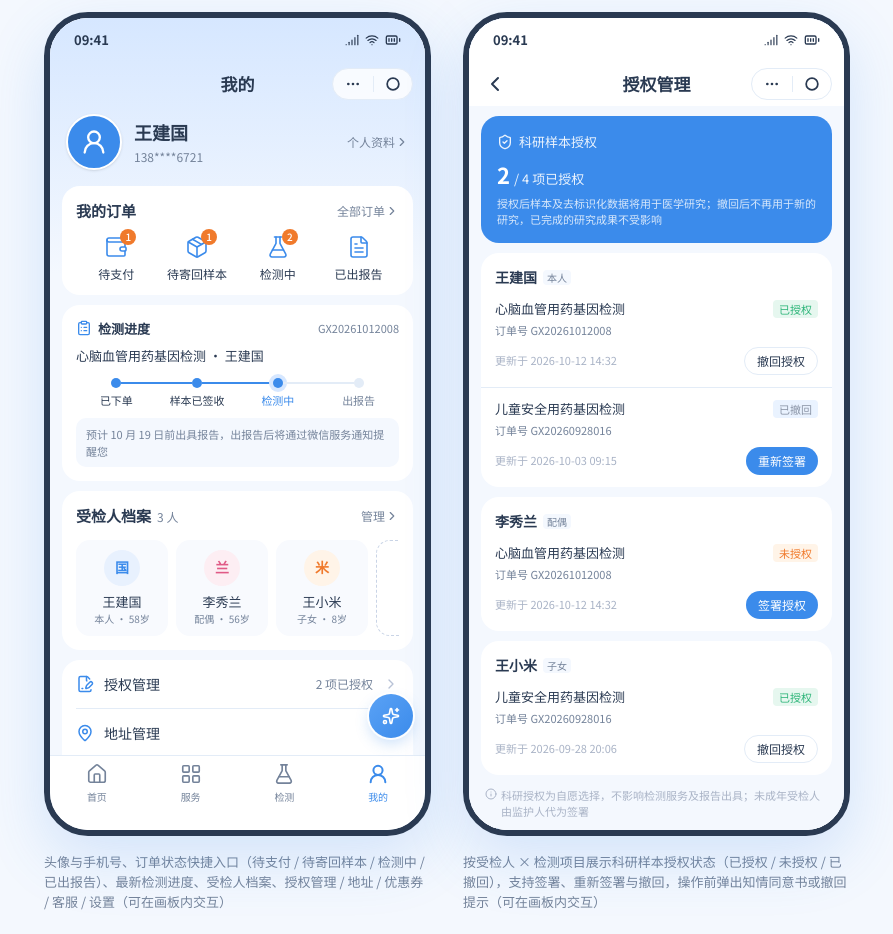
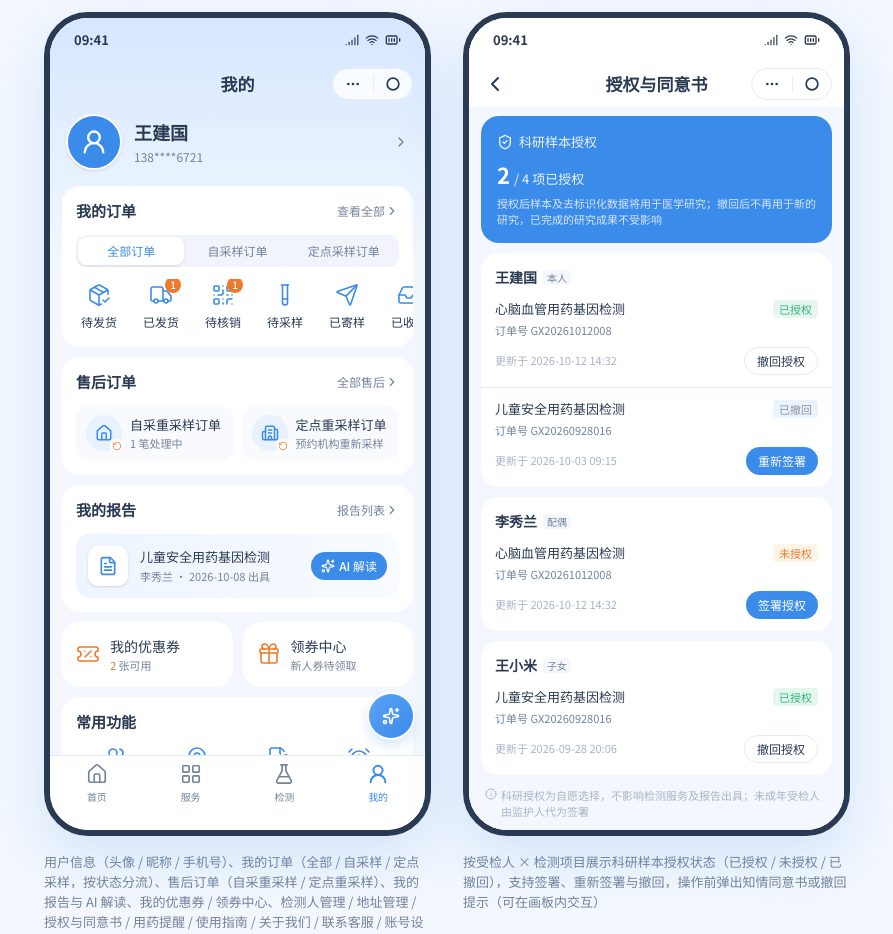
Before and after one commit to Bonye1986/douzheng, a Next.js app: page / in a window 1280 px wide. Shown: the part 6100-7034 px from the top of the page, without its empty margins (193-1086 px from the left). Built offline with nearby package versions, Linux system fonts and the light colour scheme.

Commit message:
Rebuild 我的 page to match structure diagram

```diff
--- a/app/page.tsx
+++ b/app/page.tsx
@@ -101,12 +101,12 @@ const screens = [
   {
     id: '18',
     title: '我的',
-    desc: '头像与手机号、订单状态快捷入口（待支付 / 待寄回样本 / 检测中 / 已出报告）、最新检测进度、受检人档案、授权管理 / 地址 / 优惠券 / 客服 / 设置（可在画板内交互）',
+    desc: '用户信息（头像 / 昵称 / 手机号）、我的订单（全部 / 自采样 / 定点采样，按状态分流）、售后订单（自采重采样 / 定点重采样）、我的报告与 AI 解读、我的优惠券 / 领券中心、检测人管理 / 地址管理 / 授权与同意书 / 用药提醒 / 使用指南 / 关于我们 / 联系客服 / 账号设置（可在画板内交互）',
     node: <HomeFlow initialTab="me" />,
   },
   {
     id: '16',
-    title: '我的 · 授权管理',
+    title: '我的 · 授权与同意书',
     desc: '按受检人 × 检测项目展示科研样本授权状态（已授权 / 未授权 / 已撤回），支持签署、重新签署与撤回，操作前弹出知情同意书或撤回提示（可在画板内交互）',
     node: <MineScreen initialAuthOpen />,
   },
--- a/components/mini/authorization-screen.tsx
+++ b/components/mini/authorization-screen.tsx
@@ -42,7 +42,7 @@ export function AuthorizationScreen({ onBack }: { onBack: () => void }) {
   }
 
   return (
-    <SubPage title="授权管理" titleId="auth-title" onBack={onBack}>
+    <SubPage title="授权与同意书" titleId="auth-title" onBack={onBack}>
       <div className="flex-1 overflow-y-auto px-3 pb-6 pt-2.5 [scrollbar-width:none]">
         <section className="rounded-2xl bg-primary p-4 text-primary-foreground">
           <p className="flex items-center gap-1.5 text-[13px] opacity-90">
--- a/components/mini/checkout-screen.tsx
+++ b/components/mini/checkout-screen.tsx
@@ -192,7 +192,7 @@ export function CheckoutScreen({ lines, onBack, onSubmitted, onDone }: Props) {
               {payable.toLocaleString('zh-CN')}
             </p>
             <p className="mt-2 text-[12px] leading-5 text-muted-foreground">
-              {hasSelf ? '采样盒将在 1–2 个工作日内寄出，请留意物流信息' : '请在预约时间前往采样点完成采样'}
+              {hasSelf ? '采样盒将在 1–2 个工作日内寄出，请留意物流信息' : '请���预约时间前往采样点完成采样'}
             </p>
             <div className="mt-5 flex w-full gap-2.5">
               <button
@@ -348,7 +348,7 @@ export function CheckoutScreen({ lines, onBack, onSubmitted, onDone }: Props) {
               + 添加受检人
             </button>
           </div>
-          <p className="px-3.5 pt-1 text-[11px] text-muted-foreground">��个项目可选多位受检人，一人一份，报告分别归档</p>
+          <p className="px-3.5 pt-1 text-[11px] text-muted-foreground">���个项目可选多位受检人，一人一份，报告分别归档</p>
           <ul>
             {rows.map(({ service }) => {
               const selected = assign[service.id] ?? []
@@ -451,7 +451,7 @@ export function CheckoutScreen({ lines, onBack, onSubmitted, onDone }: Props) {
                           })}
                       </ul>
                       <p className="mt-1.5 text-[10px] leading-4 text-[#a9b3c6]">
-                        不勾选不影响检测，可在「我的 → 授权管理」中签署或撤回
+                        不勾选不影响检测，可在「我的 → 授权与同意书」中签署或撤回
                       </p>
                     </div>
                   )}
--- a/components/mini/mine-screen.tsx
+++ b/components/mini/mine-screen.tsx
@@ -2,47 +2,118 @@
 
 import { useState } from 'react'
 import {
+  AlarmClock,
+  BadgeCheck,
+  Ban,
+  BookOpen,
+  Building2,
   ChevronRight,
-  ClipboardList,
   FileSignature,
   FileText,
   FlaskConical,
+  Gift,
   Headphones,
+  House,
+  Inbox,
+  Info,
   MapPin,
-  Package,
-  Plus,
+  PackageCheck,
+  QrCode,
+  RotateCcw,
+  Send,
   Settings,
-  ShieldCheck,
+  Sparkles,
+  TestTube,
   TicketPercent,
+  Truck,
   UserRound,
-  Wallet,
+  Users,
+  type LucideIcon,
 } from 'lucide-react'
 import { Capsule, StatusBar } from '@/components/mini/phone-frame'
 import { AuthorizationScreen } from '@/components/mini/authorization-screen'
-import { examineeMeta, initialExaminees, initialResearchAuths } from '@/components/mini/checkout-data'
+import { initialExaminees } from '@/components/mini/checkout-data'
+import { cn } from '@/lib/utils'
 
-const orderStatus = [
-  { key: 'unpaid', label: '待支付', icon: Wallet, count: 1 },
-  { key: 'shipping', label: '待寄回样本', icon: Package, count: 1 },
-  { key: 'testing', label: '检测中', icon: FlaskConical, count: 2 },
-  { key: 'done', label: '已出报告', icon: FileText, count: 0 },
+type StatusKey =
+  | 'toShip'
+  | 'shipped'
+  | 'toVerify'
+  | 'toSample'
+  | 'sent'
+  | 'received'
+  | 'testing'
+  | 'done'
+  | 'closed'
+
+const statusMeta: Record<StatusKey, { label: string; icon: LucideIcon; count?: number }> = {
+  toShip: { label: '待发货', icon: PackageCheck },
+  shipped: { label: '已发货', icon: Truck, count: 1 },
+  toVerify: { label: '待核销', icon: QrCode, count: 1 },
+  toSample: { label: '待采样', icon: TestTube },
+  sent: { label: '已寄样', icon: Send },
+  received: { label: '已收样', icon: Inbox },
+  testing: { label: '检测中', icon: FlaskConical, count: 2 },
+  done: { label: '已完成', icon: BadgeCheck },
+  closed: { label: '已关闭', icon: Ban },
+}
+
+const orderTabs = [
+  {
+    key: 'all',
+    label: '全部订单',
+    statuses: ['toShip', 'shipped', 'toVerify', 'toSample', 'sent', 'received', 'testing', 'done', 'closed'],
+  },
+  {
+    key: 'self',
+    label: '自采样订单',
+    statuses: ['toShip', 'shipped', 'toSample', 'sent', 'received', 'testing', 'done', 'closed'],
+  },
+  {
+    key: 'site',
+    label: '定点采样订单',
+    statuses: ['toVerify', 'toSample', 'sent', 'received', 'testing', 'done', 'closed'],
+  },
+] as const satisfies readonly { key: string; label: string; statuses: readonly StatusKey[] }[]
+
+type OrderTabKey = (typeof orderTabs)[number]['key']
+
+const afterSales = [
+  { key: 'self', label: '自采重采样订单', desc: '重新寄送采样盒', icon: House, count: 1 },
+  { key: 'site', label: '定点重采样订单', desc: '预约机构重新采样', icon: Building2, count: 0 },
 ] as const
 
-const signedCount = initialResearchAuths.filter((a) => a.status === 'signed').length
-
-const services = [
-  { key: 'auth', label: '授权管理', icon: FileSignature, extra: `${signedCount} 项已授权` },
+const tools = [
+  { key: 'examinee', label: '检测人管理', icon: Users },
   { key: 'address', label: '地址管理', icon: MapPin },
-  { key: 'coupon', label: '我的优惠券', icon: TicketPercent, extra: '2 张可用' },
-  { key: 'service', label: '联系客服', icon: Headphones, extra: '9:00–21:00' },
-  { key: 'settings', label: '设置', icon: Settings },
+  { key: 'auth', label: '授权与同意书', icon: FileSignature },
+  { key: 'reminder', label: '用药提醒', icon: AlarmClock },
+  { key: 'guide', label: '使用指南', icon: BookOpen },
+  { key: 'about', label: '关于我们', icon: Info },
+  { key: 'service', label: '联系客服', icon: Headphones },
+  { key: 'account', label: '账号设置', icon: Settings },
 ] as const
 
-const avatarTone = ['bg-[#e8f1fe] text-primary', 'bg-[#fdeef3] text-[#e05a86]', 'bg-[#fff4e8] text-[#f07a2c]']
+function SectionHeader({ id, title, action }: { id: string; title: string; action: string }) {
+  return (
+    <div className="flex items-center justify-between">
+      <h2 id={id} className="text-[15px] font-semibold text-foreground">
+        {title}
+      </h2>
+      <button type="button" className="flex items-center text-[12px] text-muted-foreground">
+        {action}
+        <ChevronRight className="size-3.5" aria-hidden="true" />
+      </button>
+    </div>
+  )
+}
 
 export function MineScreen({ initialAuthOpen = false }: { initialAuthOpen?: boolean }) {
   const [authOpen, setAuthOpen] = useState(initialAuthOpen)
+  const [orderTab, setOrderTab] = useState<OrderTabKey>('all')
   const self = initialExaminees[0]
+  const activeTab = orderTabs.find((t) => t.key === orderTab) ?? orderTabs[0]
+  const maskedPhone = (self.phone ?? '').replace(/^(\d{3})\d{4}(\d{4})$/, '$1****$2')
 
   return (
     <div className="relative flex h-full flex-col bg-[#f4f8fe]">
@@ -56,140 +127,159 @@ export function MineScreen({ initialAuthOpen = false }: { initialAuthOpen?: bool
       </div>
 
       <div className="relative flex-1 overflow-y-auto px-3 pb-24 pt-2 [scrollbar-width:none]">
-        <section aria-label="个人信息" className="flex items-center gap-3 px-1">
-          <span className="flex size-14 items-center justify-center rounded-full border-2 border-white bg-primary text-primary-foreground shadow-sm">
+        {/* 用户信息：头像 / 昵称 / 手机号 */}
+        <section aria-label="用户信息">
+          <button type="button" className="flex w-full items-center gap-3 px-1 text-left">
+            <span className="flex size-14 shrink-0 items-center justify-center rounded-full border-2 border-white bg-primary text-primary-foreground shadow-sm">
               <UserRound className="size-7" aria-hidden="true" />
             </span>
-          <div className="min-w-0 flex-1">
-            <p className="text-[18px] font-semibold text-foreground">{self.name}</p>
-            <p className="mt-0.5 text-[12px] tabular-nums text-muted-foreground">{self.phone}</p>
-          </div>
-          <button type="button" className="flex items-center text-[12px] text-muted-foreground">
-            个人资料
-            <ChevronRight className="size-3.5" aria-hidden="true" />
+            <span className="min-w-0 flex-1">
+              <span className="block text-[18px] font-semibold text-foreground">{self.name}</span>
+              <span className="mt-0.5 block text-[12px] tabular-nums text-muted-foreground">{maskedPhone}</span>
+            </span>
+            <ChevronRight className="size-4 text-muted-foreground" aria-hidden="true" />
+            <span className="sr-only">进入个人资料</span>
           </button>
         </section>
 
-        <section aria-labelledby="mine-orders" className="mt-4 rounded-2xl bg-white px-3.5 pb-3 pt-3.5">
-          <div className="flex items-center justify-between">
-            <h2 id="mine-orders" className="text-[15px] font-semibold text-foreground">我的订单</h2>
-            <button type="button" className="flex items-center text-[12px] text-muted-foreground">
-              全部订单
-              <ChevronRight className="size-3.5" aria-hidden="true" />
+        {/* 我的订单 */}
+        <section aria-labelledby="mine-orders" className="mt-4 rounded-2xl bg-white pb-3 pt-3.5">
+          <div className="px-3.5">
+            <SectionHeader id="mine-orders" title="我的订单" action="查看全部" />
+            <div role="tablist" aria-label="订单类型" className="mt-3 flex rounded-lg bg-[#f1f5fb] p-0.5">
+              {orderTabs.map((t) => (
+                <button
+                  key={t.key}
+                  type="button"
+                  role="tab"
+                  aria-selected={orderTab === t.key}
+                  onClick={() => setOrderTab(t.key)}
+                  className={cn(
+                    'h-7 flex-1 rounded-md text-[12px] transition-colors',
+                    orderTab === t.key ? 'bg-white font-medium text-primary shadow-sm' : 'text-muted-foreground',
+                  )}
+                >
+                  {t.label}
                 </button>
+              ))}
             </div>
-          <ul className="mt-3 flex">
-            {orderStatus.map((s) => (
-              <li key={s.key} className="flex-1">
-                <button type="button" className="flex w-full flex-col items-center gap-1.5">
+          </div>
+          <ul
+            role="tabpanel"
+            aria-label={activeTab.label}
+            className="mt-3 flex overflow-x-auto px-1.5 [scrollbar-width:none]"
+          >
+            {activeTab.statuses.map((key) => {
+              const s = statusMeta[key]
+              return (
+                <li key={key} className="w-[62px] shrink-0">
+                  <button type="button" className="flex w-full flex-col items-center gap-1.5 py-1">
                     <span className="relative">
                       <s.icon className="size-6 text-primary" strokeWidth={1.6} aria-hidden="true" />
-                    {s.count > 0 && (
+                      {s.count ? (
                         <span className="absolute -right-2 -top-1.5 flex h-4 min-w-4 items-center justify-center rounded-full bg-[#f07a2c] px-1 text-[10px] font-medium tabular-nums text-white">
                           {s.count}
                           <span className="sr-only">笔</span>
                         </span>
-                    )}
+                      ) : null}
                     </span>
                     <span className="text-[12px] text-foreground">{s.label}</span>
+                  </button>
+                </li>
+              )
+            })}
+          </ul>
+        </section>
+
+        {/* 售后订单 */}
+        <section aria-labelledby="mine-after" className="mt-2.5 rounded-2xl bg-white p-3.5">
+          <SectionHeader id="mine-after" title="售后订单" action="全部售后" />
+          <ul className="mt-3 grid grid-cols-2 gap-2">
+            {afterSales.map((a) => (
+              <li key={a.key}>
+                <button type="button" className="flex w-full items-center gap-2 rounded-xl bg-[#f8fafe] p-2.5 text-left">
+                  <span className="relative flex size-9 shrink-0 items-center justify-center rounded-full bg-[#e8f1fe] text-primary">
+                    <a.icon className="size-[18px]" aria-hidden="true" />
+                    <RotateCcw
+                      className="absolute -bottom-0.5 -right-0.5 size-3.5 rounded-full bg-white p-0.5 text-[#f07a2c]"
+                      aria-hidden="true"
+                    />
+                  </span>
+                  <span className="min-w-0">
+                    <span className="block truncate text-[13px] font-medium text-foreground">{a.label}</span>
+                    <span className="block truncate text-[11px] text-muted-foreground">
+                      {a.count > 0 ? `${a.count} 笔处理中` : a.desc}
+                    </span>
+                  </span>
                 </button>
               </li>
             ))}
           </ul>
         </section>
 
-        <section aria-labelledby="mine-progress" className="mt-2.5 rounded-2xl bg-white p-3.5">
-          <div className="flex items-center gap-1.5">
-            <ClipboardList className="size-4 text-primary" aria-hidden="true" />
-            <h2 id="mine-progress" className="text-[13px] font-semibold text-foreground">检测进度</h2>
-            <span className="ml-auto text-[11px] tabular-nums text-muted-foreground">GX20261012008</span>
+        {/* 我的报告 */}
+        <section aria-labelledby="mine-report" className="mt-2.5 rounded-2xl bg-white p-3.5">
+          <SectionHeader id="mine-report" title="我的报告" action="报告列表" />
+          <div className="mt-3 flex items-center gap-3 rounded-xl bg-gradient-to-r from-[#eef5ff] to-[#f8fbff] p-3">
+            <span className="flex size-10 shrink-0 items-center justify-center rounded-lg bg-white text-primary shadow-sm">
+              <FileText className="size-5" aria-hidden="true" />
+            </span>
+            <div className="min-w-0 flex-1">
+              <p className="truncate text-[13px] font-medium text-foreground">儿童安全用药基因检测</p>
+              <p className="mt-0.5 text-[11px] text-muted-foreground">
+                李秀兰 · <span className="tabular-nums">2026-10-08</span> 出具
+              </p>
             </div>
-          <p className="mt-2 text-[13px] text-foreground">心脑血管用药基因检测 · 王建国</p>
-          <ol className="mt-3 flex items-center" aria-label="当前进度：实验室检测中">
-            {['已下单', '样本已签收', '检测中', '出报告'].map((step, i) => {
-              const done = i < 2
-              const current = i === 2
-              return (
-                <li key={step} className="flex flex-1 flex-col items-center gap-1">
-                  <div className="flex w-full items-center">
-                    <span className={`h-0.5 flex-1 ${i === 0 ? 'invisible' : done || current ? 'bg-primary' : 'bg-border'}`} />
-                    <span
-                      className={`size-2.5 rounded-full ${current ? 'bg-primary ring-4 ring-[#d6e7ff]' : done ? 'bg-primary' : 'bg-border'}`}
-                    />
-                    <span className={`h-0.5 flex-1 ${i === 3 ? 'invisible' : done ? 'bg-primary' : 'bg-border'}`} />
+            <button
+              type="button"
+              className="flex h-7 shrink-0 items-center gap-1 rounded-full bg-primary px-2.5 text-[12px] font-medium text-primary-foreground"
+            >
+              <Sparkles className="size-3.5" aria-hidden="true" />
+              AI 解读
+            </button>
           </div>
-                  <span className={`text-[11px] ${current ? 'font-medium text-primary' : done ? 'text-foreground' : 'text-muted-foreground'}`}>
-                    {step}
-                  </span>
-                </li>
-              )
-            })}
-          </ol>
-          <p className="mt-2.5 rounded-lg bg-[#f4f8fe] px-2.5 py-2 text-[11px] text-muted-foreground">
-            预计 10 月 19 日前出具报告，出报告后将通过微信服务通知提醒您
-          </p>
         </section>
 
-        <section aria-labelledby="mine-members" className="mt-2.5 rounded-2xl bg-white p-3.5">
-          <div className="flex items-center justify-between">
-            <h2 id="mine-members" className="text-[15px] font-semibold text-foreground">
-              受检人档案
-              <span className="ml-1.5 text-[12px] font-normal text-muted-foreground">{initialExaminees.length} 人</span>
-            </h2>
-            <button type="button" className="flex items-center text-[12px] text-muted-foreground">
-              管理
-              <ChevronRight className="size-3.5" aria-hidden="true" />
-            </button>
-          </div>
-          <ul className="mt-3 flex gap-2 overflow-x-auto [scrollbar-width:none]">
-            {initialExaminees.map((m, i) => (
-              <li key={m.id} className="shrink-0">
-                <button type="button" className="flex w-[92px] flex-col items-center rounded-xl bg-[#f8fafe] px-2 py-2.5">
-                  <span className={`flex size-9 items-center justify-center rounded-full text-[14px] font-semibold ${avatarTone[i % avatarTone.length]}`}>
-                    {m.name.slice(-1)}
+        {/* 我的优惠券 / 领券中心 */}
+        <section aria-label="优惠券" className="mt-2.5 grid grid-cols-2 gap-2.5">
+          <button type="button" className="flex items-center gap-2.5 rounded-2xl bg-white p-3.5 text-left">
+            <TicketPercent className="size-6 shrink-0 text-[#f07a2c]" strokeWidth={1.6} aria-hidden="true" />
+            <span>
+              <span className="block text-[14px] font-medium text-foreground">我的优惠券</span>
+              <span className="block text-[11px] text-muted-foreground">
+                <span className="tabular-nums text-[#f07a2c]">2</span> 张可用
               </span>
-                  <span className="mt-1.5 text-[13px] font-medium text-foreground">{m.name}</span>
-                  <span className="text-[10px] text-muted-foreground">
-                    {m.relation} · {examineeMeta(m).split(' · ')[1]}
             </span>
           </button>
-              </li>
-            ))}
-            <li className="shrink-0">
+          <button type="button" className="flex items-center gap-2.5 rounded-2xl bg-white p-3.5 text-left">
+            <Gift className="size-6 shrink-0 text-[#f07a2c]" strokeWidth={1.6} aria-hidden="true" />
+            <span>
+              <span className="block text-[14px] font-medium text-foreground">领券中心</span>
+              <span className="block text-[11px] text-muted-foreground">新人券待领取</span>
+            </span>
+          </button>
+        </section>
+
+        {/* 常用功能 */}
+        <nav aria-labelledby="mine-tools" className="mt-2.5 rounded-2xl bg-white p-3.5">
+          <h2 id="mine-tools" className="text-[15px] font-semibold text-foreground">
+            常用功能
+          </h2>
+          <ul className="mt-3 grid grid-cols-4 gap-y-4">
+            {tools.map((t) => (
+              <li key={t.key}>
                 <button
                   type="button"
-                className="flex h-full w-[92px] flex-col items-center justify-center gap-1 rounded-xl border border-dashed border-[#c9d4e6] text-[12px] text-muted-foreground"
+                  onClick={() => t.key === 'auth' && setAuthOpen(true)}
+                  className="flex w-full flex-col items-center gap-1.5"
                 >
-                <Plus className="size-5" aria-hidden="true" />
-                添加
-              </button>
-            </li>
-          </ul>
-        </section>
-
-        <nav aria-label="常用服务" className="mt-2.5 rounded-2xl bg-white px-3.5">
-          <ul>
-            {services.map((item) => (
-              <li key={item.key} className="border-b border-border last:border-0">
-                <button
-                  type="button"
-                  onClick={() => item.key === 'auth' && setAuthOpen(true)}
-                  className="flex h-12 w-full items-center gap-2.5 text-left"
-                >
-                  <item.icon className="size-[18px] text-primary" aria-hidden="true" />
-                  <span className="text-[14px] text-foreground">{item.label}</span>
-                  <span className="ml-auto text-[12px] text-muted-foreground">{'extra' in item ? item.extra : ''}</span>
-                  <ChevronRight className="size-4 text-[#b8c2d6]" aria-hidden="true" />
+                  <t.icon className="size-6 text-primary" strokeWidth={1.6} aria-hidden="true" />
+                  <span className="text-[12px] text-foreground">{t.label}</span>
                 </button>
               </li>
             ))}
           </ul>
         </nav>
-
-        <p className="mt-4 flex items-center justify-center gap-1 text-[11px] text-[#a9b3c6]">
-          <ShieldCheck className="size-3" aria-hidden="true" />
-          基因数据加密存储，仅本人及授权成员可查看
-        </p>
       </div>
 
       {authOpen && <AuthorizationScreen onBack={() => setAuthOpen(false)} />}
```
Lines whose indentation alone changed are shown as unchanged.
